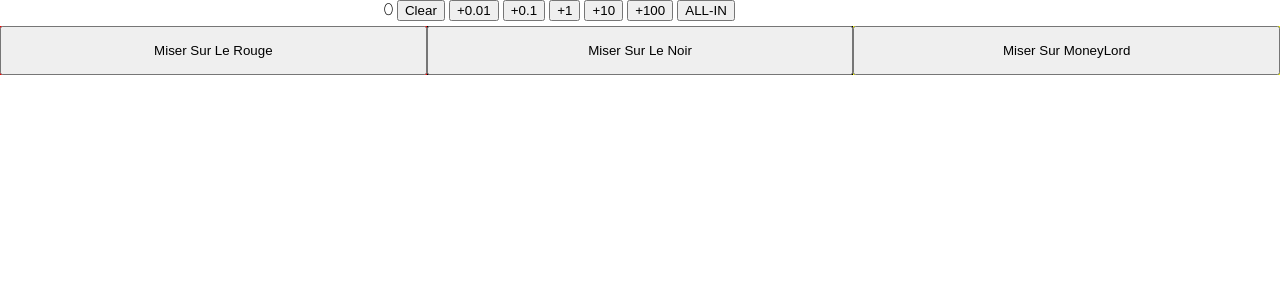
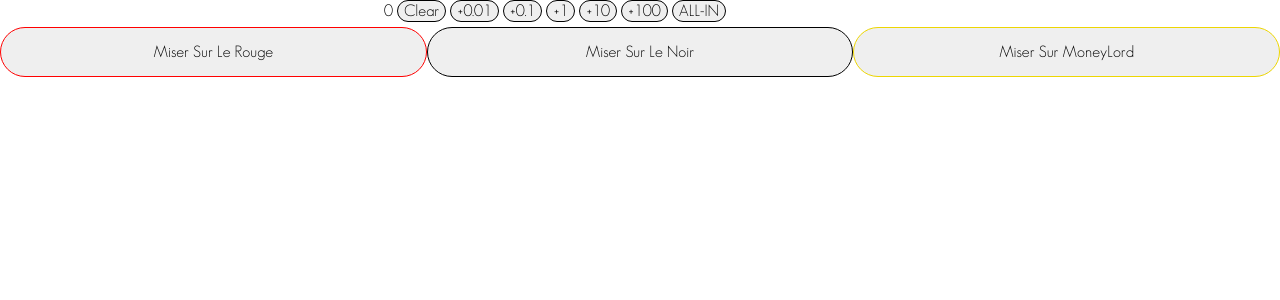
Before and after one commit to money-lord/moneylord, a PHP site: page /Function/functionAddBet.php in a window 1280 px wide. Shown: the top 300 px of the page. Run offline with PHP 8.4, Linux system fonts and the light colour scheme.

Commit message:
Css button site

```diff
--- a/Projet s2/Function/functionAddBet.php
+++ b/Projet s2/Function/functionAddBet.php
@@ -32,17 +32,17 @@ betColor($bdd);
 					<div class="flexButtonRoulette">
 						<div class="redTeam">
 							<form action="" method="POST">
-								<input type="hidden" name="betRed" value="<?php echo $_SESSION['betRoulette'];?>"><button class="chatBet">Miser Sur Le Rouge</button>
+								<input type="hidden" name="betRed" value="<?php echo $_SESSION['betRoulette'];?>"><button class="Red chatBet ">Miser Sur Le Rouge</button>
 							</form>
 						</div>
 						<div class="blackTeam">
 							<form action="" method="POST">
-								<input type="hidden" name="betBlack" value="<?php  echo $_SESSION['betRoulette'];?>"><button class="chatBet">Miser Sur Le Noir</button>
+								<input type="hidden" name="betBlack" value="<?php  echo $_SESSION['betRoulette'];?>"><button class="Black chatBet ">Miser Sur Le Noir</button>
 							</form>
 						</div>
 						<div class="mlTeam">
 							<form action="" method="POST">
-								<input type="hidden" name="betMl" value="<?php echo $_SESSION['betRoulette'];?>"><button class="chatBet">Miser Sur MoneyLord</button>
+								<input type="hidden" name="betMl" value="<?php echo $_SESSION['betRoulette'];?>"><button class="Yellow chatBet ">Miser Sur MoneyLord</button>
 							</form>
 						</div>
 					</div>
--- a/Projet s2/css/styleprojet.css
+++ b/Projet s2/css/styleprojet.css
@@ -381,6 +381,7 @@ nav ul a {
 }
 
 .addBet{
+  margin-top: 1em;
   height: 4.5vw;
 }
 
@@ -418,7 +419,6 @@ nav ul a {
 .redTeam{
   width: 100%;
   height: 20%;
-  background-color: red;
   height: 15%;
 }
 .messagesRed{
@@ -437,7 +437,6 @@ nav ul a {
 .blackTeam{
   width: 100%;
   height: 20%;
-  background-color: black;
 }
 .messagesBlack{
     border: 1px solid #808080;
@@ -455,7 +454,6 @@ nav ul a {
 .mlTeam{
   width: 100%;
   height: 20%;
-  background-color: yellow;
 }
 .messagesMl{
     border: 1px solid #808080;
@@ -477,35 +475,18 @@ nav ul a {
   text-align: center;
 }
 
-.rainbow-button {
-  width:calc(20vw + 6px);
-  height:calc(8vw + 6px);
-  background-image: linear-gradient(90deg, #00C0FF 0%, #FFCF00 49%, #FC4F4F 80%, #00C0FF 100%);
-  border-radius:5px;
-  display:flex;
-  align-items:center;
-  justify-content:center;
-  text-transform:uppercase;
-  font-size:3vw;
-  font-weight:bold;
-  text-decoration:none;
-  color:#FFF;
+button {
+  border: 1px solid #000000;
+  font-size: 1em;
+  font-family: 'GeosansLight', "Arial Black", Arial, Verdana, sans-serif;
+  border-radius: 30px;
 }
-.rainbow-button:after {
-  content:attr(alt);
-  width:20vw;
-  height:8vw;
-  background-color:#191919;
-  display:flex;
-  align-items:center;
-  justify-content:center;
+.Red {
+  border-color: red;
 }
-.rainbow-button:hover {
-  animation:slidebg 2s linear infinite;
+.Black {
+  border-color: black;
 }
-
-@keyframes slidebg {
-  to {
-    background-position:20vw;
-  }
+.Yellow {
+  border-color: #EDD602;
 }
```
Also changed, not shown: Projet s2/GameTwo.php (line endings or trailing spaces).
